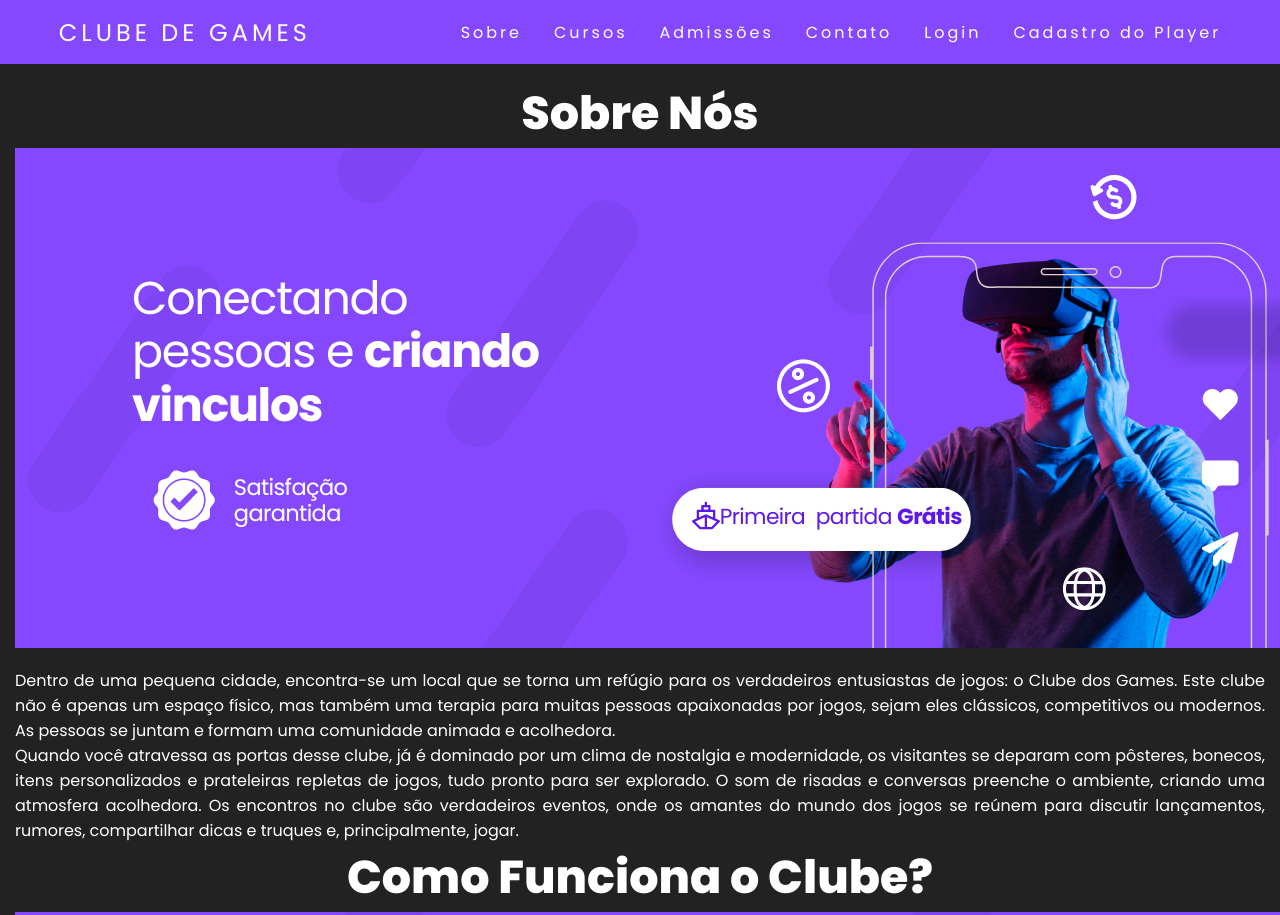
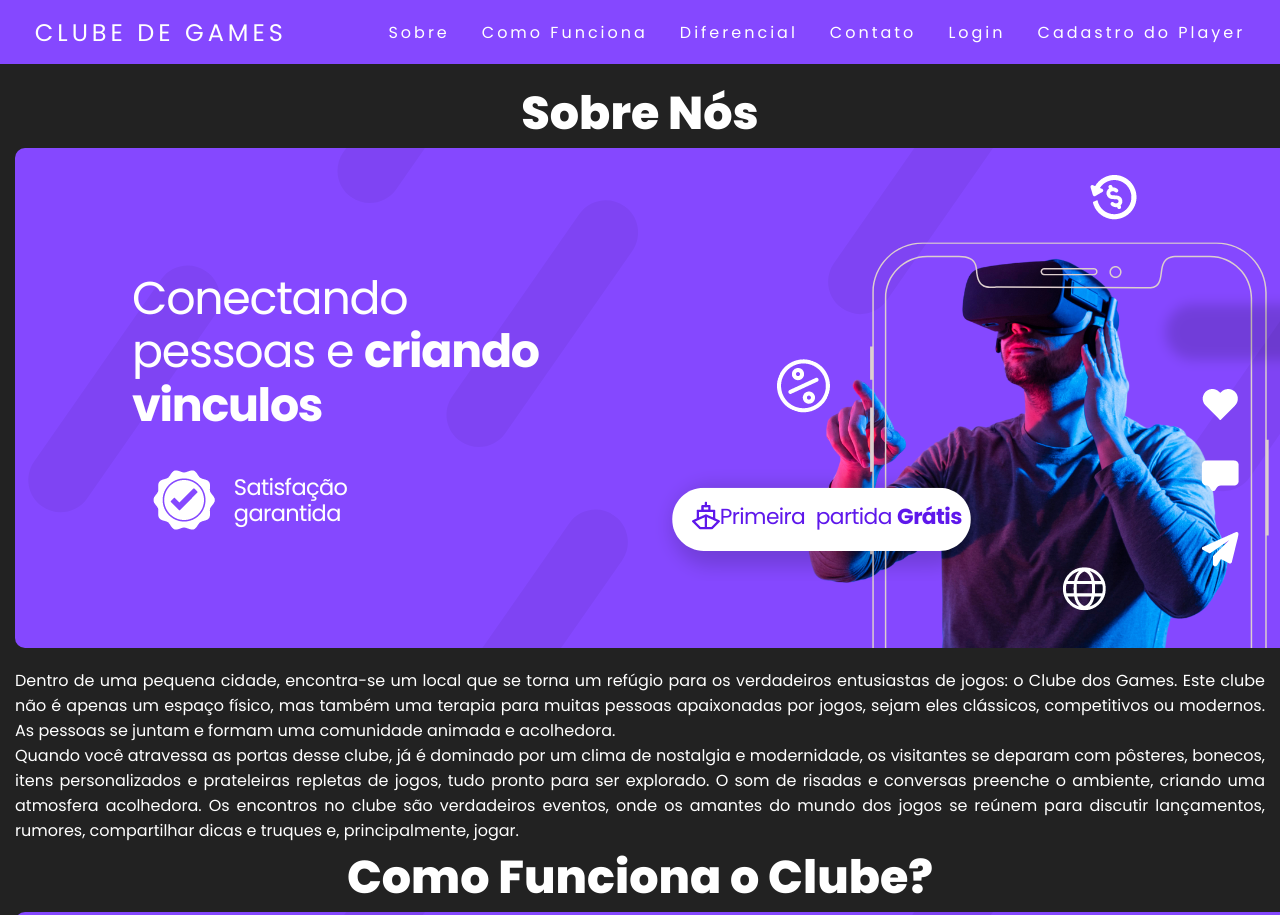
Before and after one commit to Sarahmahdavi/ADSM1A_clube_de_games, a website: page index.html in a window 1280 px wide. Shown: the top 915 px of the page. Drawn offline with Linux system fonts and the light colour scheme.

Commit message:
css Atualização 2

```diff
--- a/index.html
+++ b/index.html
@@ -12,8 +12,8 @@
       <a class="logo" href="index.html">Clube de Games</a>
         <ul class="nav-list">
             <li><a href="#about">Sobre</a></li>
-            <li><a href="#courses">Cursos</a></li>
-            <li><a href="#admissions">Admissões</a></li>
+            <li><a href="#courses">Como Funciona</a></li>
+            <li><a href="#admissions">Diferencial</a></li>
             <li><a href="#contact">Contato</a></li>
             <li><a href="login.html">Login</a></li>
             <li><a href="cadastro_dos_players.html">Cadastro do Player</a></li>
@@ -61,6 +61,7 @@
         </section>
         <section id="admissions">
             <h2>Diferencial</h2>
+            <img src="/imagens/Conectando pessoas e criando vinculos (2).png" alt="Banner 3">
             <p>O principal destaque deste clube são as pessoas que o frequentam. É um lugar
               de harmonia e paz, onde indivíduos com diversas origens e experiências se reúnem em prol
               de um hobby em comum. Dentro do clube, todos são bem-vindos, independentemente de
@@ -70,6 +71,7 @@
         </section>
         <section id="contact">
             <h2>Entre em Contato</h2>
+            <img src="/imagens/Conectando pessoas e criando vinculos (3).png" alt="Banner 4">
             <p>Você tem alguma dúvida, sugestão ou quer simplesmente compartilhar sua paixão por games conosco? Não hesite em nos contatar! Estamos sempre abertos para ouvir você!!. </p>
 
             <p>E-mail: seuemail@exemplo.com
--- a/styles.css
+++ b/styles.css
@@ -67,6 +67,7 @@ img{
   display: block;
   margin: auto;
   margin-bottom: 20px;
+  border-radius: 10px;
 }
 
 h2{
```
Also changed, not shown: imagens/Conectando pessoas e criando vinculos (2).png (added), imagens/Conectando pessoas e criando vinculos (3).png (added).
